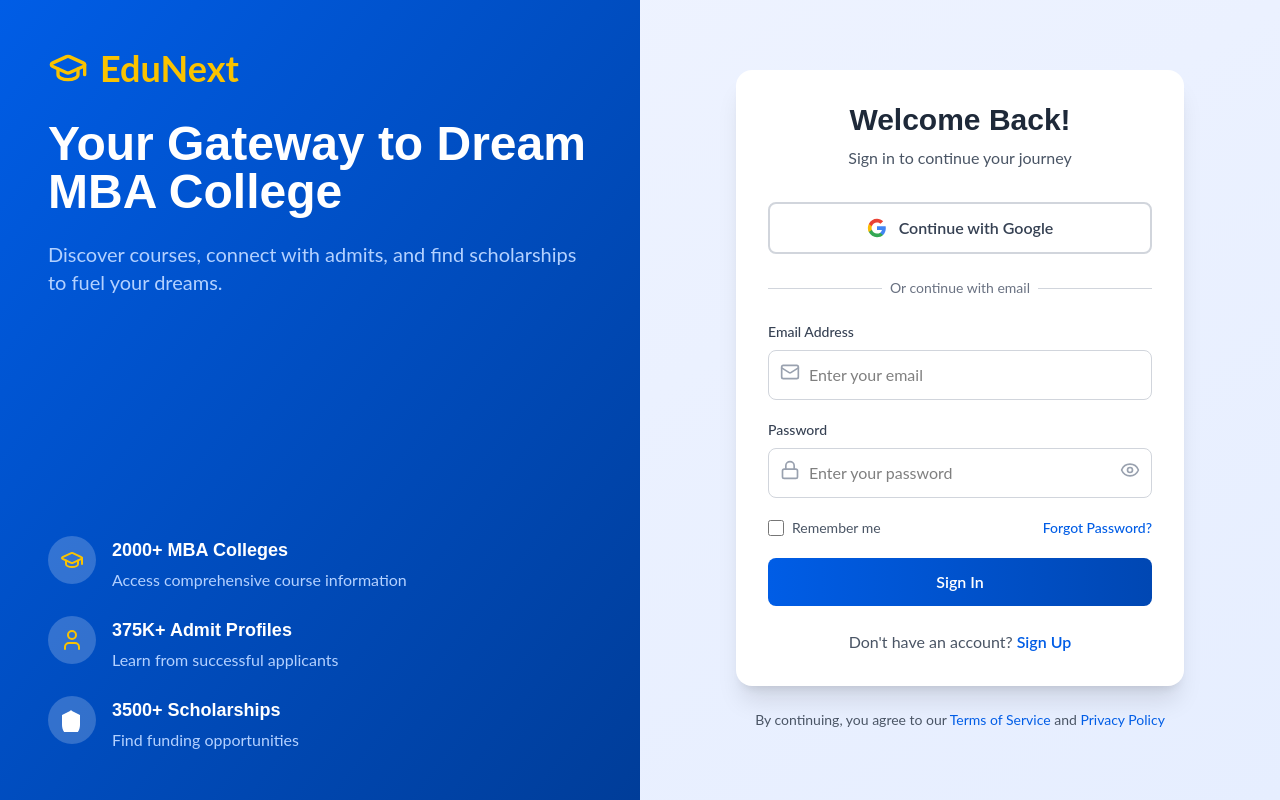
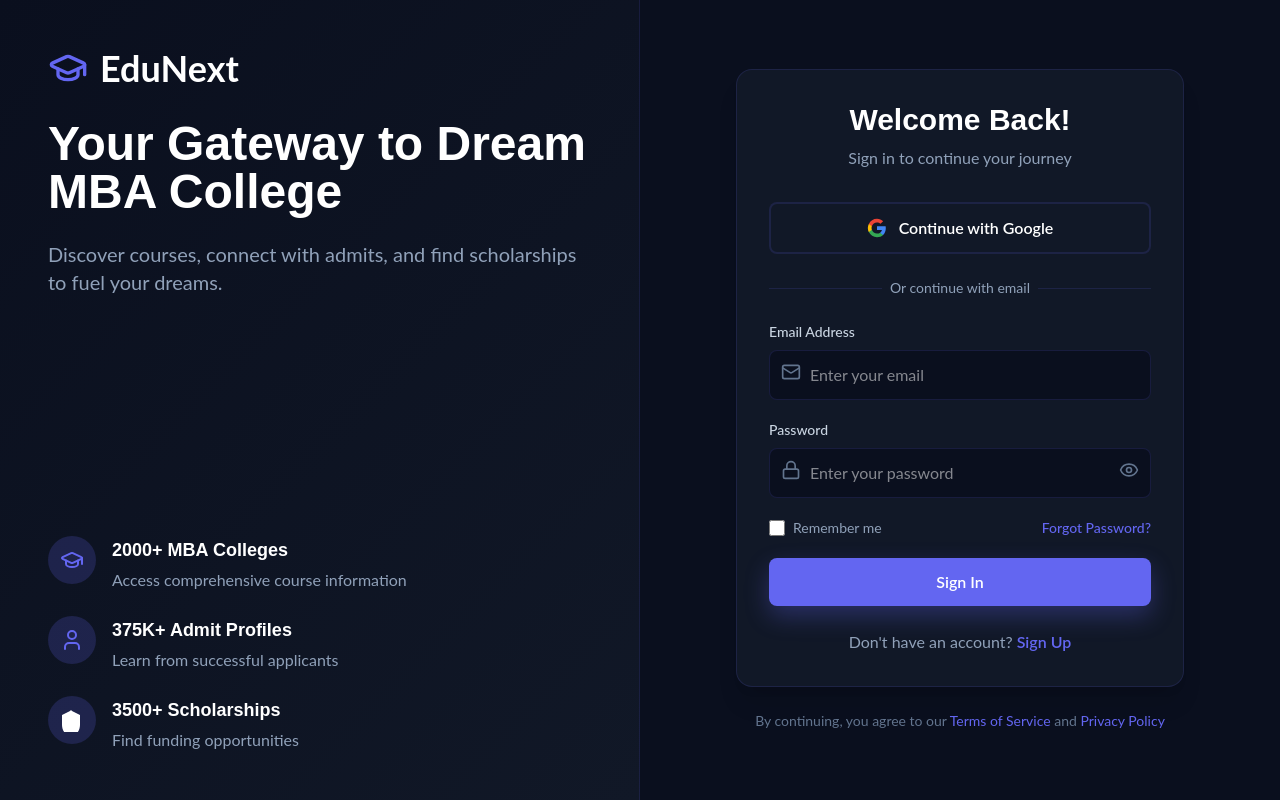
Before and after one commit to ClatTribe/edunext, a Next.js app: page /register in a window 1280 px wide. Built offline with nearby package versions, Linux system fonts and the light colour scheme; no server answers.

Commit message:
minor change

```diff
--- a/src/app/register/page.tsx
+++ b/src/app/register/page.tsx
@@ -16,6 +16,12 @@ const RegisterPage = () => {
   const [successMessage, setSuccessMessage] = useState('');
   const [isSubmitting, setIsSubmitting] = useState(false);
 
+  // Color scheme from CourseFinder
+  const accentColor = '#6366f1'; // Indigo accent
+  const primaryBg = '#0a0f1e'; // Very dark navy blue
+  const secondaryBg = '#111827'; // Slightly lighter navy
+  const borderColor = 'rgba(99, 102, 241, 0.15)'; // Indigo border with opacity
+
   // ✅ Redirect if already logged in
   useEffect(() => {
     if (!loading && user) {
@@ -33,10 +39,8 @@ const RegisterPage = () => {
         const { error } = await signIn(email, password);
         if (error) {
           setError(error.message || 'Invalid email or password');
-          setIsSubmitting(false); // ✅ Only stop submitting on error
+          setIsSubmitting(false);
         }
-        // ✅ REMOVED router.push('/home') - let the useEffect handle redirect
-        // When signIn succeeds, AuthContext updates user state → useEffect redirects
       } else {
         if (!fullName.trim()) {
           setError('Please enter your full name');
@@ -76,7 +80,6 @@ const RegisterPage = () => {
         setError(error.message || 'Failed to sign in with Google');
         setIsSubmitting(false);
       }
-      // Don't set isSubmitting to false on success - user will be redirected
     } catch (err) {
       const errorMessage = err instanceof Error ? err.message : 'An unexpected error occurred';
       setError(errorMessage);
@@ -95,61 +98,61 @@ const RegisterPage = () => {
 
   if (loading) {
     return (
-      <div className="flex items-center justify-center min-h-screen" style={{ background: 'linear-gradient(to bottom right, #f0f4ff, #e6eeff)' }}>
-        <div className="text-xl" style={{ color: '#005de6' }}>Loading...</div>
+      <div className="flex items-center justify-center min-h-screen" style={{ backgroundColor: primaryBg }}>
+        <div className="text-xl" style={{ color: accentColor }}>Loading...</div>
       </div>
     );
   }
 
   if (user) {
-    return null; // Will redirect via useEffect
+    return null;
   }
 
   return (
-    <div className="flex min-h-screen" style={{ background: 'linear-gradient(to bottom right, #f0f4ff, #e6eeff)' }}>
+    <div className="flex min-h-screen" style={{ backgroundColor: primaryBg }}>
       {/* Left Side - Branding */}
-      <div className="hidden lg:flex lg:w-1/2 p-12 flex-col justify-between" style={{ background: 'linear-gradient(to bottom right, #005de6, #003d99)' }}>
+      <div className="hidden lg:flex lg:w-1/2 p-12 flex-col justify-between" style={{ background: `linear-gradient(135deg, ${primaryBg} 0%, ${secondaryBg} 100%)`, borderRight: `1px solid ${borderColor}` }}>
         <div>
           <div className="flex items-center gap-3 mb-8">
-            <GraduationCap className="text-[#fac300]" size={40} />
-            <div className="text-4xl font-bold text-[#fac300]">EduNext</div>
+            <GraduationCap style={{ color: accentColor }} size={40} />
+            <div className="text-4xl font-bold text-white">EduNext</div>
           </div>
           <h1 className="text-5xl font-bold text-white mb-6">
             Your Gateway to Dream MBA College
           </h1>
-          <p className="text-xl mb-8" style={{ color: '#b3d1ff' }}>
+          <p className="text-xl mb-8 text-slate-400">
             Discover courses, connect with admits, and find scholarships to fuel your dreams.
           </p>
         </div>
 
         <div className="space-y-6">
           <div className="flex items-start gap-4">
-            <div className="bg-white/20 rounded-full p-3">
-              <GraduationCap className="text-[#fac300]" size={24} />
+            <div className="rounded-full p-3" style={{ backgroundColor: 'rgba(99, 102, 241, 0.2)' }}>
+              <GraduationCap style={{ color: accentColor }} size={24} />
             </div>
             <div>
               <h3 className="text-white font-semibold text-lg mb-1">2000+ MBA Colleges</h3>
-              <p style={{ color: '#b3d1ff' }}>Access comprehensive course information</p>
+              <p className="text-slate-400">Access comprehensive course information</p>
             </div>
           </div>
           <div className="flex items-start gap-4">
-            <div className="bg-white/20 rounded-full p-3">
-              <User className="text-[#fac300]" size={24} />
+            <div className="rounded-full p-3" style={{ backgroundColor: 'rgba(99, 102, 241, 0.2)' }}>
+              <User style={{ color: accentColor }} size={24} />
             </div>
             <div>
               <h3 className="text-white font-semibold text-lg mb-1">375K+ Admit Profiles</h3>
-              <p style={{ color: '#b3d1ff' }}>Learn from successful applicants</p>
+              <p className="text-slate-400">Learn from successful applicants</p>
             </div>
           </div>
           <div className="flex items-start gap-4">
-            <div className="bg-white/20 rounded-full p-3">
+            <div className="rounded-full p-3" style={{ backgroundColor: 'rgba(99, 102, 241, 0.2)' }}>
               <svg className="text-white" width="24" height="24" fill="currentColor" viewBox="0 0 24 24">
                 <path d="M12 2L2 7v10c0 5.55 3.84 10.74 9 12 5.16-1.26 9-6.45 9-12V7l-10-5z"/>
               </svg>
             </div>
             <div>
               <h3 className="text-white font-semibold text-lg mb-1">3500+ Scholarships</h3>
-              <p style={{ color: '#b3d1ff' }}>Find funding opportunities</p>
+              <p className="text-slate-400">Find funding opportunities</p>
             </div>
           </div>
         </div>
@@ -158,16 +161,16 @@ const RegisterPage = () => {
       {/* Right Side - Form */}
       <div className="flex-1 flex items-center justify-center p-8">
         <div className="w-full max-w-md">
-          <div className="bg-white rounded-2xl shadow-xl p-8">
+          <div className="rounded-2xl shadow-xl p-8" style={{ backgroundColor: secondaryBg, border: `1px solid ${borderColor}` }}>
             <div className="text-center mb-8">
               <div className="lg:hidden flex items-center justify-center gap-2 mb-4">
-                <GraduationCap style={{ color: '#005de6' }} size={32} />
-                <div className="text-3xl font-bold" style={{ color: '#005de6' }}>EduNext</div>
+                <GraduationCap style={{ color: accentColor }} size={32} />
+                <div className="text-3xl font-bold" style={{ color: accentColor }}>EduNext</div>
               </div>
-              <h2 className="text-3xl font-bold text-gray-800 mb-2">
+              <h2 className="text-3xl font-bold text-white mb-2">
                 {isLogin ? 'Welcome Back!' : 'Join EduNext'}
               </h2>
-              <p className="text-gray-600">
+              <p className="text-slate-400">
                 {isLogin
                   ? 'Sign in to continue your journey'
                   : 'Start your study abroad journey today'}
@@ -175,14 +178,14 @@ const RegisterPage = () => {
             </div>
 
             {error && (
-              <div className="mb-6 p-4 rounded-lg bg-blue-50 border border-blue-200 text-blue-700">
-                <p className="text-sm">{error}</p>
+              <div className="mb-6 p-4 rounded-lg flex items-start gap-3" style={{ backgroundColor: 'rgba(239, 68, 68, 0.1)', border: '1px solid rgba(239, 68, 68, 0.3)' }}>
+                <p className="text-sm" style={{ color: '#fca5a5' }}>{error}</p>
               </div>
             )}
 
             {successMessage && (
-              <div className="mb-6 p-4 rounded-lg bg-green-50 border border-green-200 text-green-700">
-                <p className="text-sm">{successMessage}</p>
+              <div className="mb-6 p-4 rounded-lg flex items-start gap-3" style={{ backgroundColor: 'rgba(34, 197, 94, 0.1)', border: '1px solid rgba(34, 197, 94, 0.3)' }}>
+                <p className="text-sm" style={{ color: '#86efac' }}>{successMessage}</p>
               </div>
             )}
 
@@ -191,7 +194,8 @@ const RegisterPage = () => {
               type="button"
               onClick={handleGoogleSignIn}
               disabled={isSubmitting}
-              className="w-full mb-6 bg-white border-2 border-gray-300 text-gray-700 py-3 rounded-lg font-semibold hover:bg-gray-50 transition-all duration-200 flex items-center justify-center gap-3 disabled:opacity-50 disabled:cursor-not-allowed"
+              className="w-full mb-6 text-white py-3 rounded-lg font-semibold hover:opacity-90 transition-all duration-200 flex items-center justify-center gap-3 disabled:opacity-50 disabled:cursor-not-allowed"
+              style={{ backgroundColor: secondaryBg, border: `2px solid ${borderColor}` }}
             >
               <svg className="w-5 h-5" viewBox="0 0 24 24">
                 <path fill="#4285F4" d="M22.56 12.25c0-.78-.07-1.53-.2-2.25H12v4.26h5.92c-.26 1.37-1.04 2.53-2.21 3.31v2.77h3.57c2.08-1.92 3.28-4.74 3.28-8.09z"/>
@@ -204,27 +208,27 @@ const RegisterPage = () => {
 
             <div className="relative mb-6">
               <div className="absolute inset-0 flex items-center">
-                <div className="w-full border-t border-gray-300"></div>
+                <div className="w-full" style={{ borderTop: `1px solid ${borderColor}` }}></div>
               </div>
               <div className="relative flex justify-center text-sm">
-                <span className="px-2 bg-white text-gray-500">Or continue with email</span>
+                <span className="px-2 text-slate-400" style={{ backgroundColor: secondaryBg }}>Or continue with email</span>
               </div>
             </div>
 
             <div className="space-y-5">
               {!isLogin && (
                 <div>
-                  <label className="block text-sm font-medium text-gray-700 mb-2">
+                  <label className="block text-sm font-medium text-slate-300 mb-2">
                     Full Name
                   </label>
                   <div className="relative">
-                    <User className="absolute left-3 top-3 text-gray-400" size={20} />
+                    <User className="absolute left-3 top-3 text-slate-500" size={20} />
                     <input
                       type="text"
                       value={fullName}
                       onChange={(e) => setFullName(e.target.value)}
-                      className="w-full pl-10 pr-4 py-3 border border-gray-300 rounded-lg focus:outline-none focus:ring-2 focus:border-transparent"
-                      style={{ '--tw-ring-color': '#005de6' } as React.CSSProperties}
+                      className="w-full pl-10 pr-4 py-3 rounded-lg focus:outline-none text-white"
+                      style={{ backgroundColor: primaryBg, border: `1px solid ${borderColor}` }}
                       placeholder="Enter your full name"
                     />
                   </div>
@@ -232,46 +236,46 @@ const RegisterPage = () => {
               )}
 
               <div>
-                <label className="block text-sm font-medium text-gray-700 mb-2">
+                <label className="block text-sm font-medium text-slate-300 mb-2">
                   Email Address
                 </label>
                 <div className="relative">
-                  <Mail className="absolute left-3 top-3 text-gray-400" size={20} />
+                  <Mail className="absolute left-3 top-3 text-slate-500" size={20} />
                   <input
                     type="email"
                     value={email}
                     onChange={(e) => setEmail(e.target.value)}
-                    className="w-full pl-10 pr-4 py-3 border border-gray-300 rounded-lg focus:outline-none focus:ring-2 focus:border-transparent"
-                    style={{ '--tw-ring-color': '#005de6' } as React.CSSProperties}
+                    className="w-full pl-10 pr-4 py-3 rounded-lg focus:outline-none text-white"
+                    style={{ backgroundColor: primaryBg, border: `1px solid ${borderColor}` }}
                     placeholder="Enter your email"
                   />
                 </div>
               </div>
 
               <div>
-                <label className="block text-sm font-medium text-gray-700 mb-2">
+                <label className="block text-sm font-medium text-slate-300 mb-2">
                   Password
                 </label>
                 <div className="relative">
-                  <Lock className="absolute left-3 top-3 text-gray-400" size={20} />
+                  <Lock className="absolute left-3 top-3 text-slate-500" size={20} />
                   <input
                     type={showPassword ? 'text' : 'password'}
                     value={password}
                     onChange={(e) => setPassword(e.target.value)}
-                    className="w-full pl-10 pr-12 py-3 border border-gray-300 rounded-lg focus:outline-none focus:ring-2 focus:border-transparent"
-                    style={{ '--tw-ring-color': '#005de6' } as React.CSSProperties}
+                    className="w-full pl-10 pr-12 py-3 rounded-lg focus:outline-none text-white"
+                    style={{ backgroundColor: primaryBg, border: `1px solid ${borderColor}` }}
                     placeholder="Enter your password"
                   />
                   <button
                     type="button"
                     onClick={() => setShowPassword(!showPassword)}
-                    className="absolute right-3 top-3 text-gray-400 hover:text-gray-600"
+                    className="absolute right-3 top-3 text-slate-500 hover:text-slate-300"
                   >
                     {showPassword ? <EyeOff size={20} /> : <Eye size={20} />}
                   </button>
                 </div>
                 {!isLogin && (
-                  <p className="text-xs text-gray-500 mt-1">Password must be at least 6 characters</p>
+                  <p className="text-xs text-slate-500 mt-1">Password must be at least 6 characters</p>
                 )}
               </div>
 
@@ -280,15 +284,15 @@ const RegisterPage = () => {
                   <label className="flex items-center">
                     <input
                       type="checkbox"
-                      className="w-4 h-4 border-gray-300 rounded"
-                      style={{ accentColor: '#005de6' }}
+                      className="w-4 h-4 rounded"
+                      style={{ accentColor: accentColor, backgroundColor: primaryBg, border: `1px solid ${borderColor}` }}
                     />
-                    <span className="ml-2 text-sm text-gray-600">Remember me</span>
+                    <span className="ml-2 text-sm text-slate-400">Remember me</span>
                   </label>
                   <button
                     type="button"
                     className="text-sm font-medium hover:opacity-80"
-                    style={{ color: '#005de6' }}
+                    style={{ color: accentColor }}
                   >
                     Forgot Password?
                   </button>
@@ -302,9 +306,7 @@ const RegisterPage = () => {
                 className={`w-full text-white py-3 rounded-lg font-semibold transition-all duration-200 ${
                   isSubmitting ? 'opacity-70 cursor-not-allowed' : 'hover:opacity-90'
                 }`}
-                style={{
-                  background: isSubmitting ? '#005de6' : 'linear-gradient(to right, #005de6, #0047b3)'
-                }}
+                style={{ backgroundColor: accentColor, boxShadow: '0 10px 25px rgba(99, 102, 241, 0.3)' }}
               >
                 {isSubmitting
                   ? 'Processing...'
@@ -315,13 +317,13 @@ const RegisterPage = () => {
             </div>
 
             <div className="mt-6 text-center">
-              <p className="text-gray-600">
+              <p className="text-slate-400">
                 {isLogin ? "Don't have an account? " : "Already have an account? "}
                 <button
                   type="button"
                   onClick={toggleMode}
                   className="font-semibold hover:opacity-80"
-                  style={{ color: '#005de6' }}
+                  style={{ color: accentColor }}
                 >
                   {isLogin ? 'Sign Up' : 'Sign In'}
                 </button>
@@ -329,11 +331,11 @@ const RegisterPage = () => {
             </div>
           </div>
 
-          <p className="text-center text-sm text-gray-600 mt-6">
+          <p className="text-center text-sm text-slate-500 mt-6">
             By continuing, you agree to our{' '}
-            <a href="#" className="hover:opacity-80" style={{ color: '#005de6' }}>Terms of Service</a>
+            <a href="#" className="hover:opacity-80" style={{ color: accentColor }}>Terms of Service</a>
             {' '}and{' '}
-            <a href="#" className="hover:opacity-80" style={{ color: '#005de6' }}>Privacy Policy</a>
+            <a href="#" className="hover:opacity-80" style={{ color: accentColor }}>Privacy Policy</a>
           </p>
         </div>
       </div>
```
Also changed, not shown: src/app/page.tsx (+42 -24 lines).
